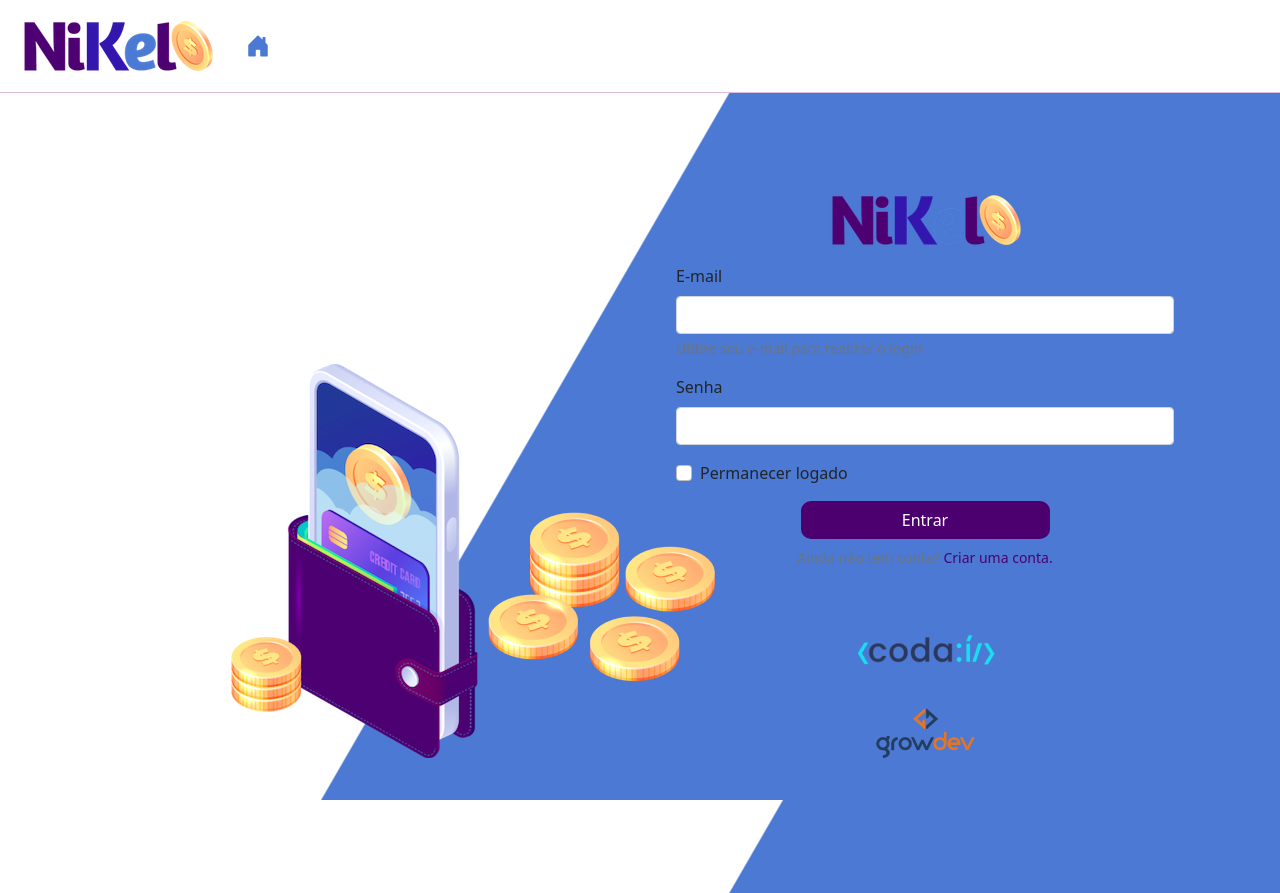
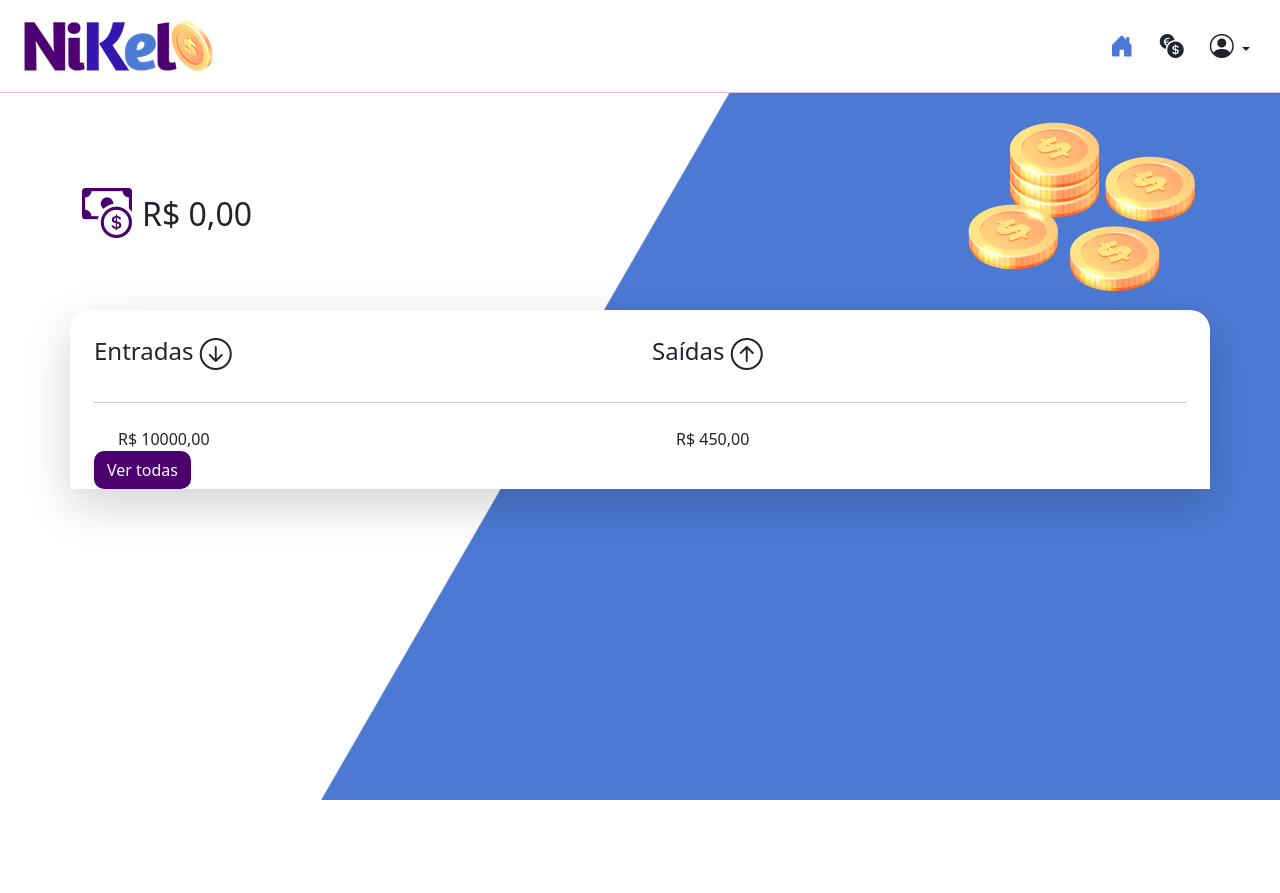
Before and after one commit to rafasavaris/Nikel, a plain HTML site: page home.html in a window 1280 px wide. After the commit the page ends 800 px from the top, so only its background shows below. Drawn offline with nearby package versions, Linux system fonts and the light colour scheme.

Commit message:
Home finished

```diff
--- a/CSS/styles.css
+++ b/CSS/styles.css
@@ -11,6 +11,25 @@
 }
 .color-secundary {
     color: #4c79d3;
+}
+
+.icon-detail {
+    font-size: 50px;
+    margin-right: 10px;
+    vertical-align: middle;
+}
+
+.btn-default {
+    background-color: #4c0070;
+    color: #ffffff;
+    border-radius: 10px;
+}
+
+
+.info {
+    background-color: #ffffff;
+    border-radius: 20px 20px 0px 0px;
+    padding: 20px 0px 0px 0px;
 }
 
 header {
@@ -38,7 +57,7 @@
     margin: 0 25% ;
 }
 
-.btn-login:hover {
+.btn-login:hover, .btn-default:hover {
     background-color: #4c79d3;
     color: #ffffff;
 }
--- a/home.html
+++ b/home.html
@@ -20,74 +20,76 @@
               <button class="navbar-toggler" type="button" data-bs-toggle="collapse" data-bs-target="#navbarSupportedContent" aria-controls="navbarSupportedContent" aria-expanded="false" aria-label="Toggle navigation">
                 <span class="navbar-toggler-icon"></span>
               </button>
-              <div class="collapse navbar-collapse" id="navbarSupportedContent">
-                <div>
+              <div class="collapse navbar-collapse justify-content-end" id="navbarSupportedContent">
+                <div class="d-flex">
                     <a href="home.html"><button class="btn" type="button"><i class="bi bi-house-door-fill fs-4 color-secundary"></i></button></a>
+                    <a href="transactions.html"><button class="btn" type="button"><i class="bi bi-currency-exchange fs-4"></i></button></a>
+
+                    <div class="dropdown">
+                        <button class="btn dropdown-toggle" type="button" data-bs-toggle="dropdown" aria-expanded="false">
+                            <i class="bi bi-person-circle fs-4"></i>
+                        </button>
+                        <ul class="dropdown-menu">
+                          <li><a class="dropdown-item" href="#">Sair</a></li>
+                        </ul>
+                      </div>
                 </div>
               </div>
             </div>
           </nav>
     </header>
+
     <main>
-        <div class="container">
-            <div class="row vh-100">
-                <div class="col d-flex justify-content-center my-5 flex-column">
-                    <div class="text-login">
-                        <p>Organize suas financias de forma fácil.</p>
-                        <p>Controle seu dinheiro e investimentos.</p>
-                        <p>Economize e atinja seus objetivos.</p>
+        <div class="container-lg">
+            <div class="row">
+                <div class="col d-flex mt-4 justify-content-start align-items-center">
+                    <i class="bi bi-cash-coin color-primary icon-detail"></i>
+                    <span class="fs-2">R$ 0,00</span>
                 </div>
+                <div class="col d-flex mt-4 justify-content-end">
                     <div class="text-center">
-                        <img src=".\assets\pocket.png" alt="image pocket" class="img-fluid" srcset="">
-                        <img src=".\assets\coins.png" alt="image coins" class="img-fluid d-none d-md-inline coins" srcset="">
-                    </div>
-                </div>
-                <div class="col d-flex justify-content-center my-5 flex-column">
-                    <div class="container">
-                        <div class="row">
-                            <div class="col">
-                                <div class="text-center mb-3">
-                                    <img src=".\assets\nikel-logo.png" alt="image nikel logo" class="img-fluid" srcset="">
+                        <img src="./assets/coins.png" alt="coins image" srcset="">
                     </div>
                 </div>
             </div>
             <div class="row">
-                            <div class="col">
-                                <form>
-                                    <div class="mb-3">
-                                      <label for="exampleInputEmail1" class="form-label">E-mail</label>
-                                      <input type="email" class="form-control" id="exampleInputEmail1" aria-describedby="emailHelp">
-                                      <div id="emailHelp" class="form-text">Utilize seu e-mail para realizar o login</div>
+                <div class="col-12 shadow-lg info">
+                    <div class="container">
+                        <div class="row">
+                            <div class="col-6">
+                                <span class="fs-4">Entradas <i class="bi bi-arrow-down-circle fs-2 align-middle"></i></span>
+
                             </div>
-                                    <div class="mb-3">
-                                      <label for="exampleInputPassword1" class="form-label">Senha</label>
-                                      <input type="password" class="form-control" id="exampleInputPassword1">
+                            <div class="col-6">
+                                <span class="fs-4">Saídas <i class="bi bi-arrow-up-circle fs-2 align-middle"></i></span>
                             </div>
-                                    <div class="mb-3 form-check">
-                                      <input type="checkbox" class="form-check-input" id="exampleCheck1">
-                                      <label class="form-check-label" for="exampleCheck1">Permanecer logado</label>
-                                    </div>
-                                    <button type="submit" class="btn btn-login">Entrar</button>
-                                </form>
+                            <div class="col-12 my-2">
+                                <hr>
                             </div>
                         </div>
                         <div class="row">
-                            <div class="col">
-                                <p class="text-center mt-2 form-text">Ainda nâo tem conta? <span class="link-default">Criar uma conta.</span></p>
-                            </div>
-                        </div>
+                            <div class="col-6">
+                                <div class="container">
                                     <div class="row">
                                         <div class="col">
-                                <div class="text-center mt-5">
-                                    <img src="./assets/codai-logo.png" alt="image codai logo" class="img-fluid" srcset="">
+                                            R$ 10000,00
                                         </div>
                                     </div>
                                 </div>
+                            </div>
+                            <div class="col-6">
+                                <div class="container">
                                     <div class="row">
                                         <div class="col">
-                                <div class="text-center">
-                                    <img src="./assets/growdev-logo.png" alt="image codai logo" class="img-fluid" srcset="">
+                                            R$ 450,00
                                         </div>
+                                    </div>
+                                </div>
+                            </div>
+                            <div class="col-12">
+                                <button type="button" class="btn btn-default">
+                                    Ver todas
+                                </button>
                             </div>
                         </div>
                     </div>
@@ -95,5 +97,6 @@
             </div>
         </div>
     </main>
+    <script src="https://cdn.jsdelivr.net/npm/bootstrap@5.1.3/dist/js/bootstrap.bundle.min.js" integrity="sha384-ka7Sk0Gln4gmtz2MlQnikT1wXgYsOg+OMhuP+IlRH9sENBO0LRn5q+8nbTov4+1p" crossorigin="anonymous"></script>
 </body>
 </html>
```
Lines whose indentation alone changed are shown as unchanged.
